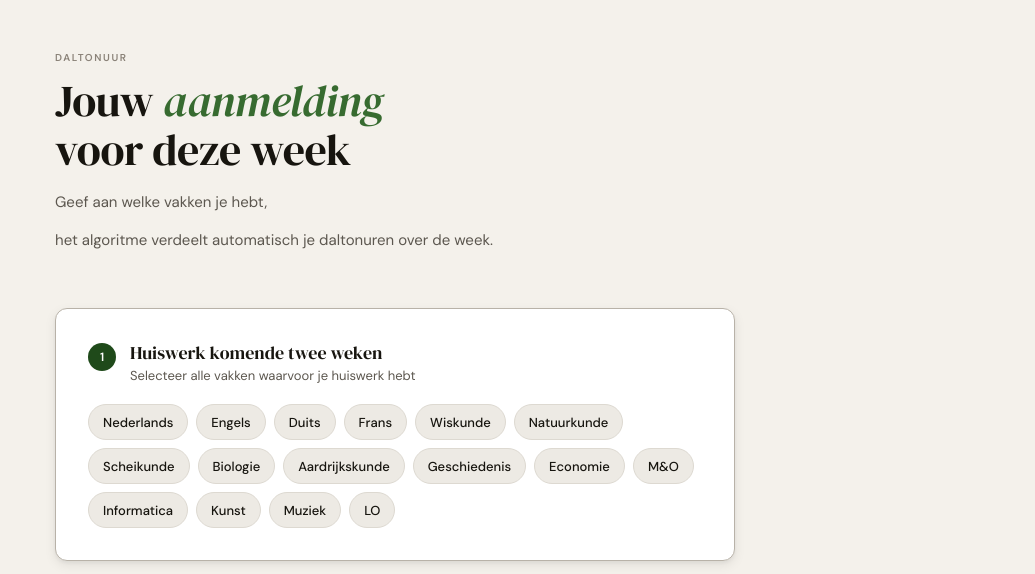
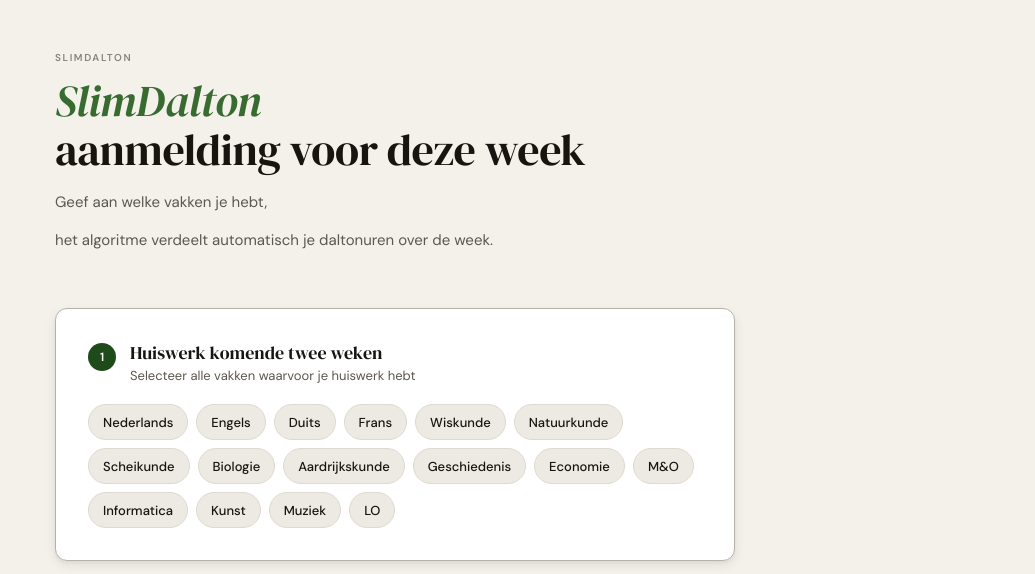
Before and after one commit to ray491/dalton_vragenlijst, a website: page index.html in a window 1280 px wide. Shown: the top 574 px of the page, without its empty margins (245-1280 px from the left). Drawn offline with Linux system fonts and the light colour scheme.

Commit message:
Add files via upload

```diff
--- a/index.html
+++ b/index.html
@@ -5,7 +5,7 @@
 <meta name="viewport" content="width=device-width, initial-scale=1.0">
 <meta name="google-site-verification" content="ecESxhYFnh3veWypeuNKCk4L1cLHZddV8YxVACvgLSw" />
 <link rel="icon" type="image/x-icon" href="images.ico">
-<title>Daltonuur Aanmelding</title>
+<title>SlimDalton</title>
 <script defer src="https://cdn.vercel-insights.com/v1/script.js"></script>
 <script>
   window.va = window.va || function () { (window.vaq = window.vaq || []).push(arguments); };
@@ -509,8 +509,8 @@
 <div class="page-wrapper">
 
   <header>
-    <div class="school-label">Daltonuur</div>
-    <h1>Jouw <em>aanmelding</em><br>voor deze week</h1>
+    <div class="school-label">SlimDalton</div>
+    <h1><em>SlimDalton</em><br>aanmelding voor deze week</h1>
     <p>Geef aan welke vakken je hebt,</p>
     <p>het algoritme verdeelt automatisch je daltonuren over de week.</p>
   </header>
```
